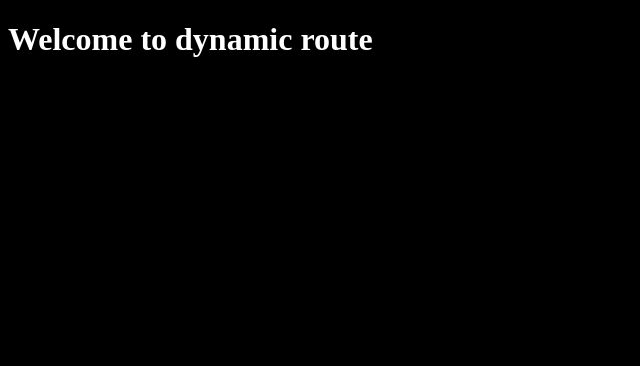
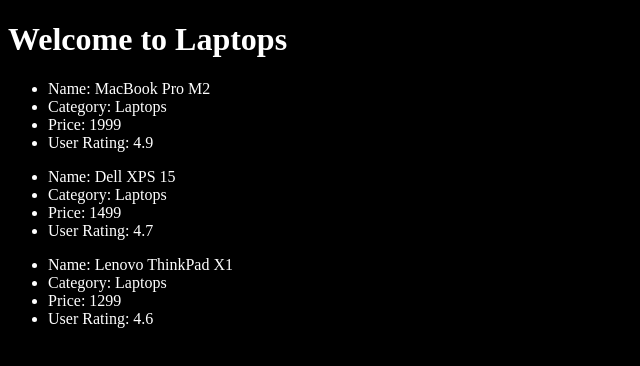
Before and after one commit to Mehhhhull/nextjs, a Next.js app: page /products/Laptops in a window 1280 px wide. Shown: the top 366 px of the page, without its empty margins (0-640 px from the left). Built offline with nearby package versions, Linux system fonts and the light colour scheme.

Commit message:
Dynamic route

```diff
--- a/app/products/[slug]/page.jsx
+++ b/app/products/[slug]/page.jsx
@@ -1,12 +1,28 @@
-import React from 'react'
-import { products } from '../../data'
-const page = ({ params: { slug } }) => {
-  console.log("printing the slug=",slug)
+import React from 'react';
+import { products } from '../../data';
+
+const Page = ({ params: { slug } }) => {
+  console.log("printing the slug=", slug);
+
+  const newProducts = products.filter(
+    (data) => data.category.toLowerCase() === slug.toLowerCase()
+  );
+
+  console.log("my new products=", newProducts);
+
   return (
     <div>
-      <h1>Welcome to dynamic route</h1>
+      <h1>Welcome to {slug}</h1>
+      {newProducts.map((product) => (
+        <ul key={product.title}>
+          <li>Name: {product.title}</li>
+          <li>Category: {product.category}</li>
+          <li>Price: {product.price}</li>
+          <li>User Rating: {product.userRating}</li>
+        </ul>
+      ))}
     </div>
-  )
-}
+  );
+};
 
-export default page
+export default Page;
```
